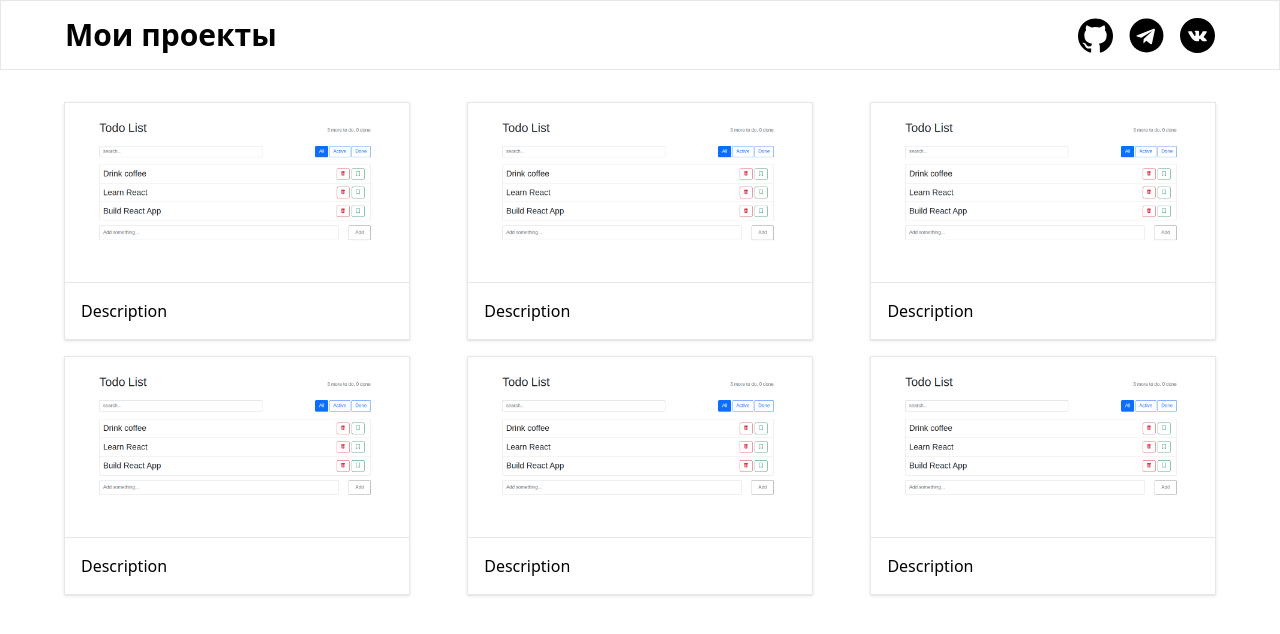
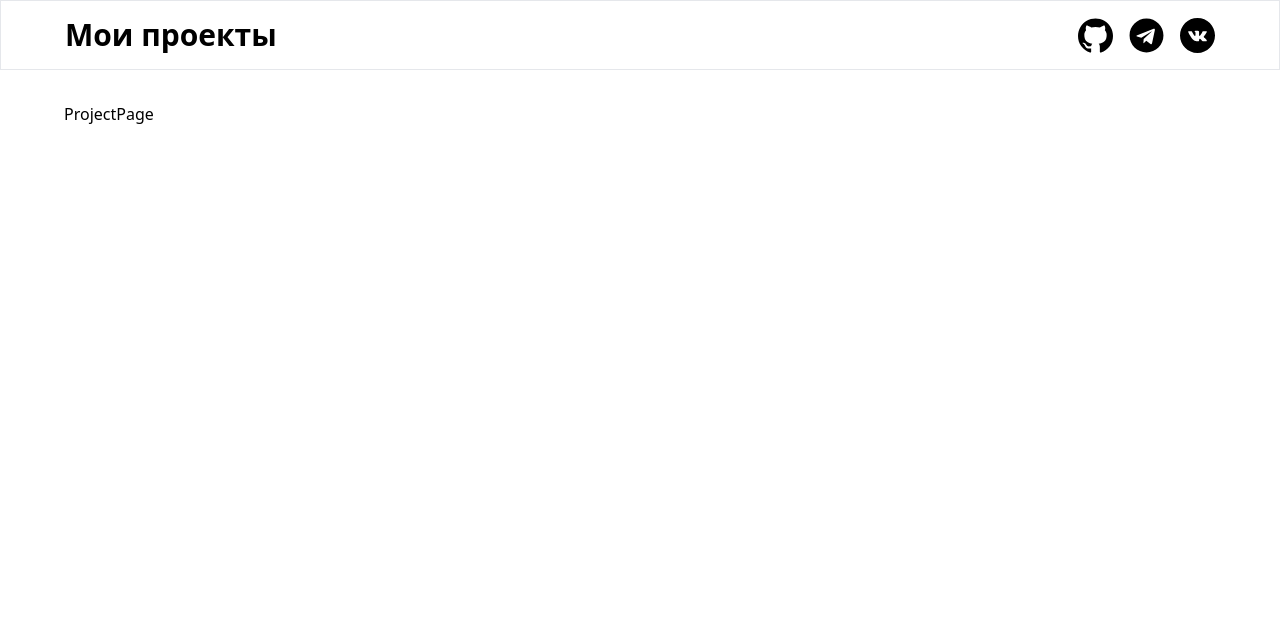
Before and after one commit to Dunissimo/Dunissimo-com, a React (Vite) app: page /project/1 in a window 1280 px wide. Shown: the top 634 px of the page. Built offline with nearby package versions, Linux system fonts and the light colour scheme.

Commit message:
add routing

```diff
--- a/package.json
+++ b/package.json
@@ -10,7 +10,8 @@
   },
   "dependencies": {
     "react": "^18.2.0",
-    "react-dom": "^18.2.0"
+    "react-dom": "^18.2.0",
+    "react-router-dom": "^6.14.2"
   },
   "devDependencies": {
     "@types/react": "^18.0.28",
--- a/src/components/App.tsx
+++ b/src/components/App.tsx
@@ -1,22 +1,19 @@
 import { FC } from "react";
 import Header from "./header/Header";
 import Project from "./project/Project";
+import { Route, Routes } from "react-router-dom";
+import Home from "../pages/Home";
+import ProjectPage from "./project-page/ProjectPage";
 
 const App: FC = () => {
   return (
     <>
       <Header />
 
-      <div className="projects-list mt-8">
-        <div className="container flex flex-col lg:flex-row justify-between flex-wrap items-center gap-4">
-          <Project />
-          <Project />
-          <Project />
-          <Project />
-          <Project />
-          <Project />
-        </div>
-      </div>
+      <Routes>
+        <Route path="/" element={<Home />} />
+        <Route path="/project/:id" element={<ProjectPage />} />
+      </Routes>
     </>
   );
 };
--- /dev/null
+++ b/src/components/project-page/ProjectPage.tsx
@@ -0,0 +1,13 @@
+import { FC } from "react";
+
+const ProjectPage: FC = () => {
+  return (
+    <>
+      <div className="container pt-8">
+        <h1>ProjectPage</h1>
+      </div>
+    </>
+  );
+};
+
+export default ProjectPage;
--- a/src/components/project/Project.tsx
+++ b/src/components/project/Project.tsx
@@ -1,16 +1,22 @@
 import { FC } from "react";
 
 import img from "../../assets/todopng.png";
+import { Link } from "react-router-dom";
 
 const Project: FC = () => {
   return (
-    <article className="lg:w-[30%] border cursor-pointer shadow hover:shadow-md">
-      <div className="screenshot border-b">
-        <img src={img} alt="" />
-      </div>
+    <Link
+      to="/project/1"
+      className="lg:w-[30%] border cursor-pointer shadow hover:shadow-md"
+    >
+      <>
+        <div className="screenshot border-b">
+          <img src={img} alt="" />
+        </div>
 
-      <div className="description p-4">Description</div>
-    </article>
+        <div className="description p-4">Description</div>
+      </>
+    </Link>
   );
 };
 
--- a/src/main.tsx
+++ b/src/main.tsx
@@ -2,9 +2,12 @@ import React from "react";
 import ReactDOM from "react-dom/client";
 import App from "./components/App";
 import "./index.css";
+import { BrowserRouter } from "react-router-dom";
 
 ReactDOM.createRoot(document.getElementById("root") as HTMLElement).render(
   <React.StrictMode>
-    <App />
+    <BrowserRouter>
+      <App />
+    </BrowserRouter>
   </React.StrictMode>
 );
--- /dev/null
+++ b/src/pages/Home.tsx
@@ -0,0 +1,21 @@
+import { FC } from "react";
+import Project from "../components/project/Project";
+
+const Home: FC = () => {
+  return (
+    <>
+      <div className="projects-list mt-8">
+        <div className="container flex flex-col lg:flex-row justify-between flex-wrap items-center gap-4">
+          <Project />
+          <Project />
+          <Project />
+          <Project />
+          <Project />
+          <Project />
+        </div>
+      </div>
+    </>
+  );
+};
+
+export default Home;
```
Also changed, not shown: 1 other file (tests, documents, lock files or other folders).
